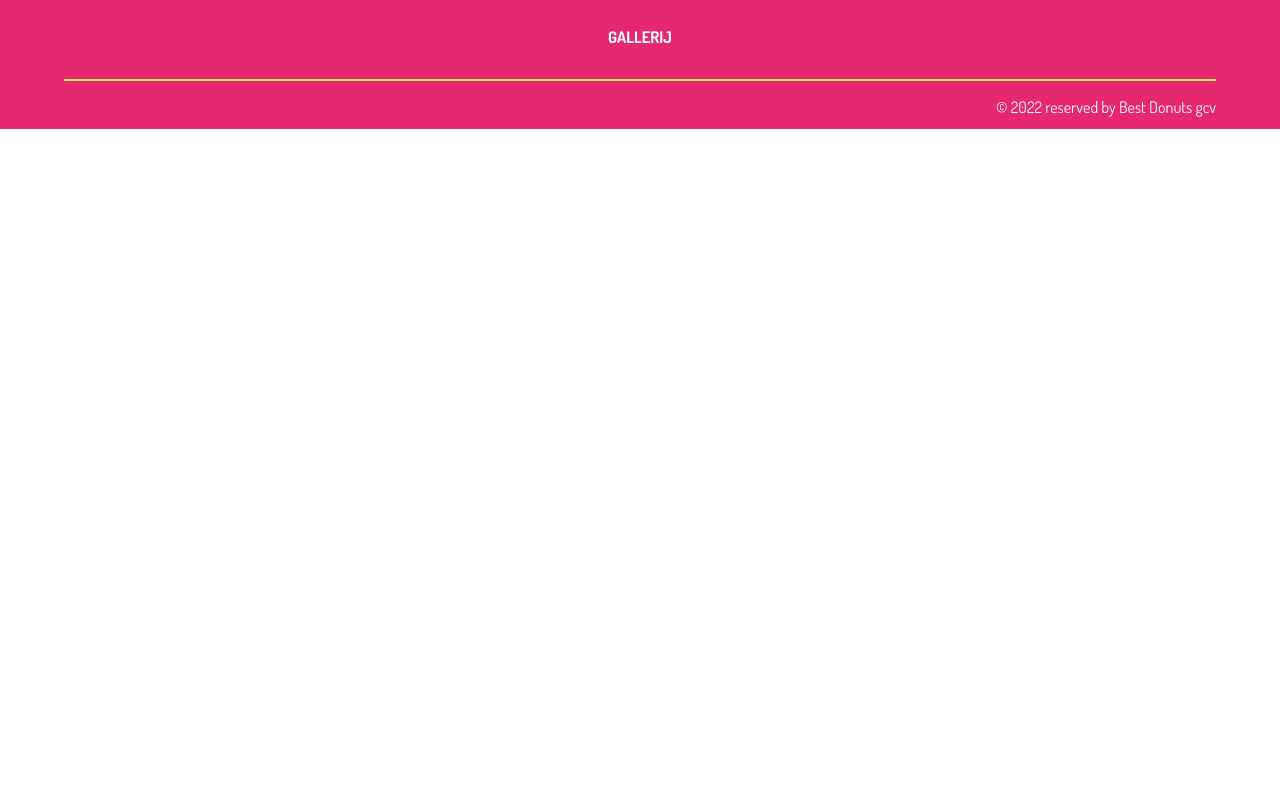
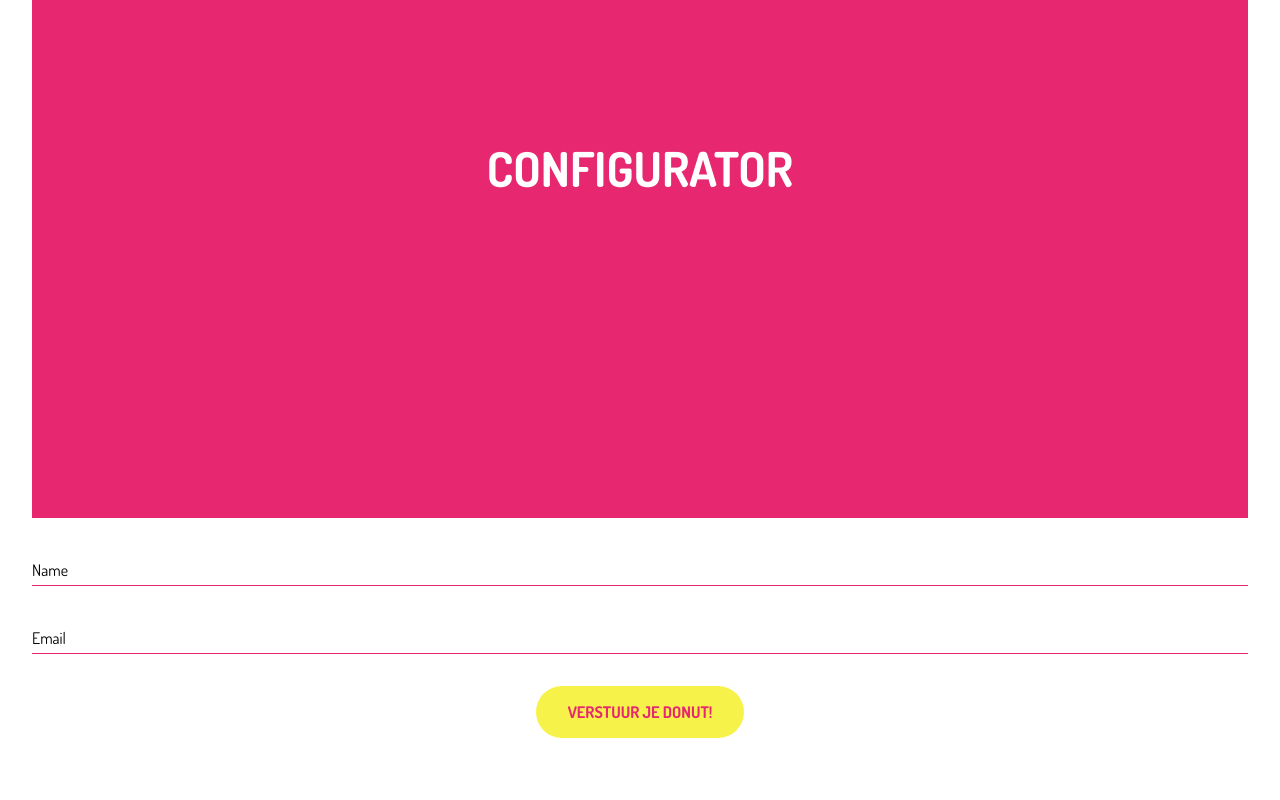
Before and after one commit to SenneChristiaens/Donuttello_Frontend, a Vue app: page /configurator in a window 1280 px wide. Shown: the part 380-1180 px from the top of the page. Before the commit the page ends 800 px from the top, so only its background shows below. Built offline with nearby package versions, Linux system fonts and the light colour scheme.

Commit message:
feat: create form on configurator page & add style

```diff
--- a/sass/_colors.scss
+++ b/sass/_colors.scss
@@ -3,3 +3,4 @@ $blue: #82d1e4;
 $yellow: #f7f249;
 $gray: #f7f249;
 $white: #ffffff;
+$black: #000000;
--- a/sass/_configurator.scss
+++ b/sass/_configurator.scss
@@ -0,0 +1,107 @@
+@use "./colors";
+
+.configurator__main {
+  margin: 2rem;
+}
+
+.configurator__donut {
+  padding-top: 20rem;
+  padding-bottom: 20rem;
+  background-color: colors.$pink;
+  h1 {
+    color: colors.$white;
+    font-size: 3rem;
+    text-transform: uppercase;
+    text-align: center;
+  }
+}
+
+.configurator__form {
+  margin-top: 1rem;
+  position: relative;
+  height: 3.25rem;
+  width: 100%;
+  color: colors.$black;
+  overflow: hidden;
+}
+
+.configurator__form input {
+  position: absolute;
+  height: 100%;
+  width: 100%;
+  color: colors.$black;
+  font-size: 1.2rem;
+  line-height: 3.25rem;
+  outline: 0;
+  background-color: inherit;
+  padding-top: 1.2rem;
+  border: none;
+  box-sizing: border-box;
+}
+
+.configurator__form .configurator__label--wrapper {
+  position: absolute;
+  height: 100%;
+  width: 100%;
+  bottom: 0;
+  background-color: inherit;
+  left: 0;
+  pointer-events: none;
+  border-bottom: 1px solid colors.$pink;
+}
+
+.configurator__form .configurator__label--wrapper::after {
+  content: "";
+  position: absolute;
+  height: 100%;
+  width: 100%;
+  bottom: -1px;
+  left: 0;
+  background-color: inherit;
+  border-bottom: 3px solid colors.$pink;
+  transform: translateX(-100%);
+  transition: transform 0.2s ease;
+}
+
+.configurator__form .configurator__text {
+  position: absolute;
+  bottom: 5px;
+  left: 0;
+  transition: all 0.2s ease;
+}
+
+.configurator__form
+  input:focus
+  + .configurator__label--wrapper
+  .configurator__text,
+.configurator__form
+  input:valid
+  + .configurator__label--wrapper
+  .configurator__text {
+  font-size: 0.9rem;
+  transform: translateY(-150%);
+  color: colors.$pink;
+}
+
+.configurator__form input:focus + .configurator__label--wrapper::after,
+.configurator__form input:valid + .configurator__label--wrapper::after {
+  transform: translateX(0);
+}
+
+.configurator__button {
+  text-align: center;
+
+  button {
+    background-color: colors.$yellow;
+    border-radius: 3rem;
+    color: colors.$pink;
+    border: none;
+    padding: 1rem 2rem;
+    font-size: 1rem;
+    text-transform: uppercase;
+    margin: 2rem auto;
+    display: inline-block;
+    font-family: "Dosis", sans-serif;
+    font-weight: bold;
+  }
+}
--- a/sass/_global.scss
+++ b/sass/_global.scss
@@ -7,6 +7,6 @@
   padding: 0;
 }
 
-body {
+body, input {
   font-family: "Dosis", sans-serif;
 }
--- a/sass/_home.scss
+++ b/sass/_home.scss
@@ -1,6 +1,7 @@
 @use "colors";
 
 .hero {
+  text-align: center;
   background: linear-gradient(
       rgba(231, 44, 112, 0.5),
       rgba(130, 209, 228, 0.645)
@@ -31,7 +32,7 @@
     font-size: 1rem;
     text-transform: uppercase;
     margin: 2rem auto;
-    display: block;
+    display: inline-block;
     font-family: "Dosis", sans-serif;
     font-weight: bold;
   }
--- a/src/views/Configurator.vue
+++ b/src/views/Configurator.vue
@@ -5,7 +5,27 @@ import Navigation from "../components/Navigation.vue";
 
 <template>
   <Navigation />
-  <h1>Configurator</h1>
+  <main class="configurator__main">
+    <h1 class="configurator__h1">Configurator</h1>
+    <div class="configurator__donut">
+      <h1>Configurator</h1>
+    </div>
+      <div class="configurator__form">
+        <input type="text" name="name" required />
+        <label for="name" class="configurator__label--wrapper">
+          <span class="configurator__text">Name</span>
+        </label>
+      </div>
+      <div class="configurator__form">
+        <input type="email" name="email" autocomplete="on" required />
+        <label for="email" class="configurator__label--wrapper">
+          <span class="configurator__text">Email</span>
+        </label>
+      </div>
+      <form class="configurator__button" action="" method="post">
+        <button class="hero__btn">Verstuur je donut!</button>
+    </form>
+  </main>
   <Footer />
 </template>
 
```
